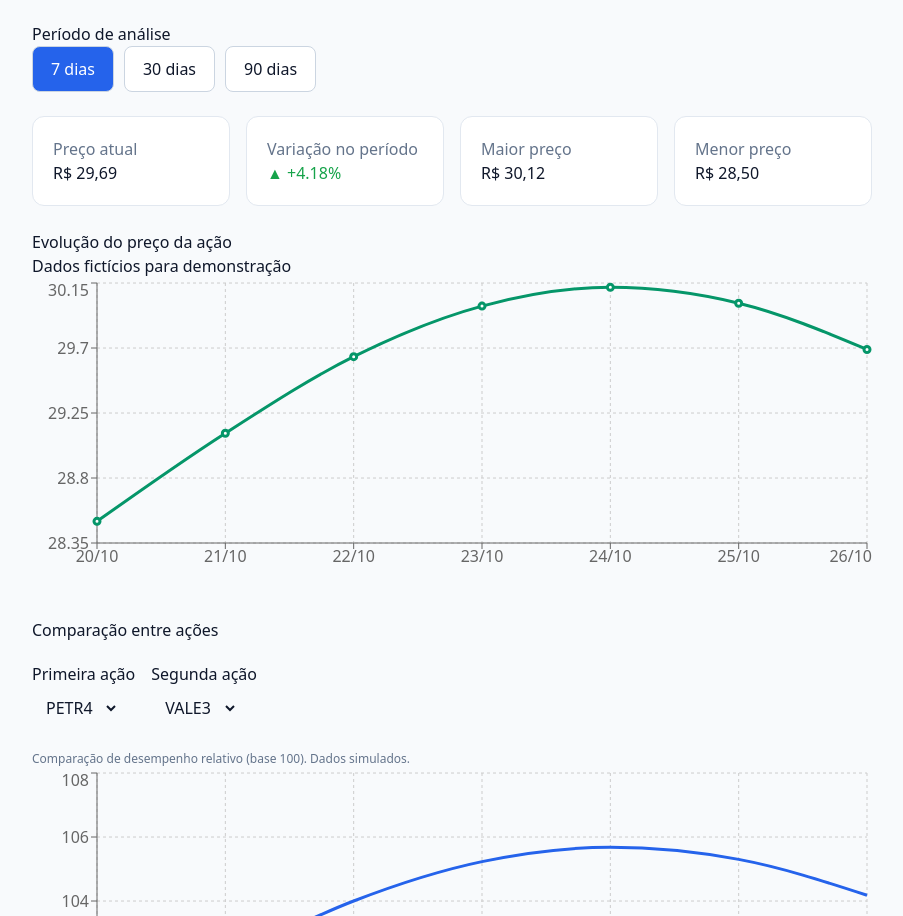
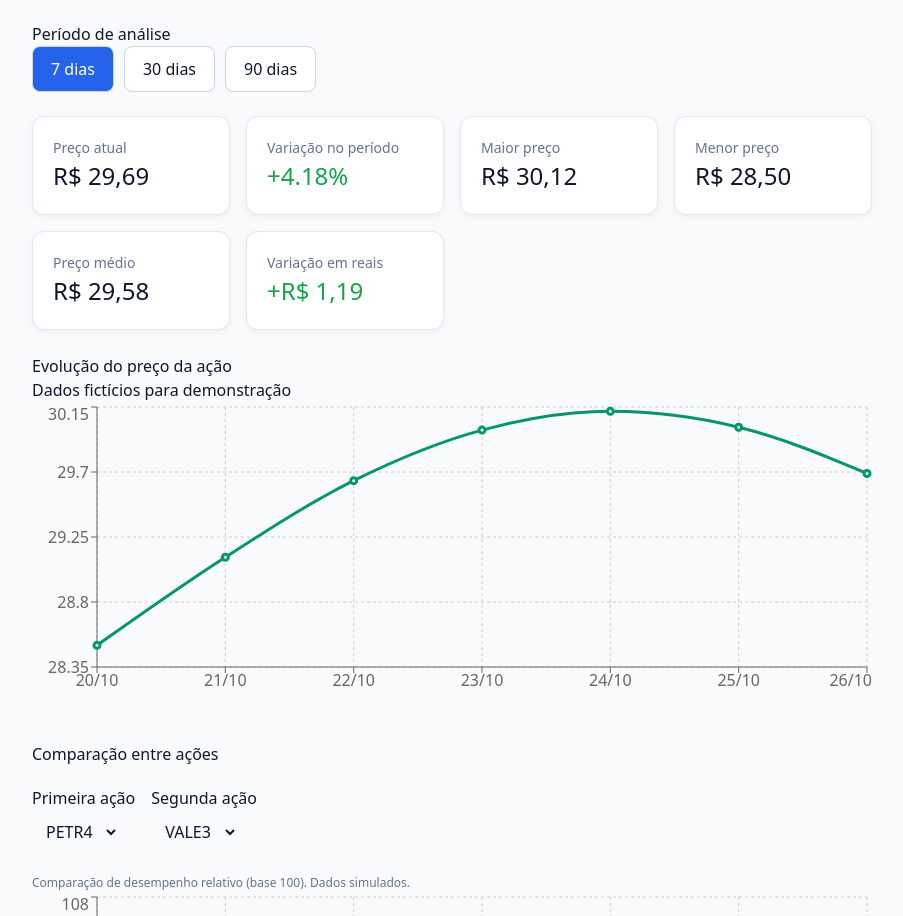
Before and after one commit to pedrocorreiadev/Bolsa-Analytics, a React (Vite) app in the folder frontend/: page / in a window 1280 px wide. Shown: the part 938-1854 px from the top of the page, without its empty margins (188-1091 px from the left). Built offline with nearby package versions, Linux system fonts and the light colour scheme.

Commit message:
feat: adiciona preco medio e variacao em reais aos indicadores

```diff
--- a/frontend/src/components/StockIndicators.tsx
+++ b/frontend/src/components/StockIndicators.tsx
@@ -17,9 +17,18 @@ export default function StockIndicators({
   const precoAtual = precos[precos.length - 1];
   const precoInicial = precos[0];
 
-  const variacao =
+  const maiorPreco = Math.max(...precos);
+  const menorPreco = Math.min(...precos);
+
+  const precoMedio =
+    precos.reduce((total, preco) => total + preco, 0) /
+    precos.length;
+
+  const variacaoReais = precoAtual - precoInicial;
+
+  const variacaoPercentual =
     precoInicial !== 0
-      ? ((precoAtual - precoInicial) / precoInicial) * 100
+      ? (variacaoReais / precoInicial) * 100
       : 0;
 
   const formatarMoeda = (valor: number) =>
@@ -35,15 +44,25 @@ export default function StockIndicators({
     },
     {
       titulo: "Variação no período",
-      valor: `${variacao >= 0 ? "▲ +" : "▼ "}${variacao.toFixed(2)}%`,
+      valor: `${variacaoPercentual >= 0 ? "+" : ""}${variacaoPercentual.toFixed(2)}%`,
+      destaque: true,
     },
     {
       titulo: "Maior preço",
-      valor: formatarMoeda(Math.max(...precos)),
+      valor: formatarMoeda(maiorPreco),
     },
     {
       titulo: "Menor preço",
-      valor: formatarMoeda(Math.min(...precos)),
+      valor: formatarMoeda(menorPreco),
+    },
+    {
+      titulo: "Preço médio",
+      valor: formatarMoeda(precoMedio),
+    },
+    {
+      titulo: "Variação em reais",
+      valor: `${variacaoReais >= 0 ? "+" : ""}${formatarMoeda(variacaoReais)}`,
+      destaque: true,
     },
   ];
 
@@ -65,20 +84,28 @@ export default function StockIndicators({
             padding: "20px",
             borderRadius: "12px",
             border: "1px solid #e2e8f0",
+            boxShadow: "0 2px 6px rgba(0,0,0,0.05)",
           }}
         >
-          <p style={{ color: "#64748b", margin: 0 }}>
+          <p
+            style={{
+              color: "#64748b",
+              margin: 0,
+              fontSize: "14px",
+            }}
+          >
             {item.titulo}
           </p>
 
           <h2
             style={{
-              color:
-                item.titulo === "Variação no período"
-                  ? variacao >= 0
-                    ? "#16a34a"
-                    : "#dc2626"
-                  : "#0f172a",
+              color: item.destaque
+                ? variacaoReais >= 0
+                  ? "#16a34a"
+                  : "#dc2626"
+                : "#0f172a",
+              fontSize: "24px",
+              marginBottom: 0,
             }}
           >
             {item.valor}
```
